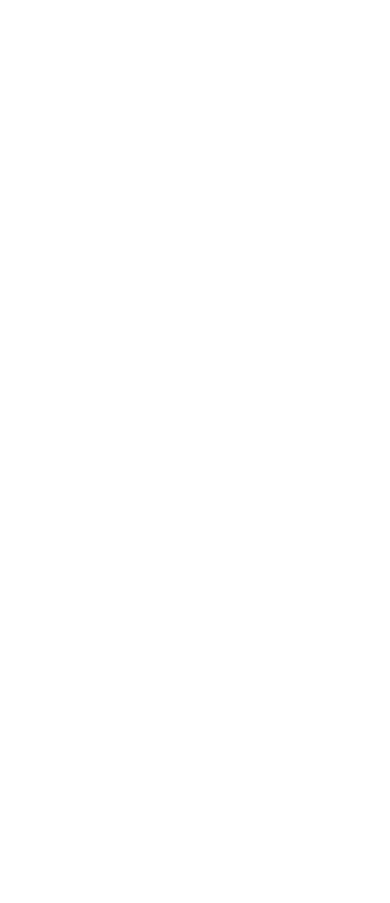
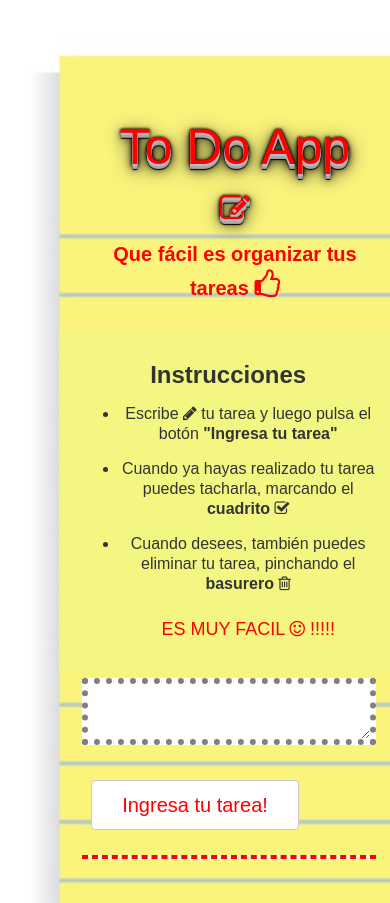
Before and after one commit to ladorytos/To-Do-App, a plain HTML site: page index.html in a window 390 px wide. Before the commit the page ends 844 px from the top, so only its background shows below. Drawn offline with nearby package versions, Linux system fonts and the light colour scheme.

Commit message:
to do app

```diff
--- a/css/main.css
+++ b/css/main.css
@@ -0,0 +1,139 @@
+body{
+	background-image: url(../img/Paper-and-clip-ppt-backgrounds.jpg);
+	background-size: cover;
+	font-family: sans-serif;
+}
+h1 {
+	text-shadow: 0 1px 0 #bbb,
+	0 2px 0 #bbb,
+	0 3px 0 #aaa,
+	0 4px 0 #aaa,
+	0 5px 0 #999,
+	0 6px 1px #000,
+	0 0px 3px #000,
+	0 1px 3px #000,
+	0 3px 5px #000,
+	0 5px 10px #000,
+	0 5px 20px #000;
+	font-size: 50px;
+}
+h3{
+	font-weight: bold;
+}
+p{
+	margin-top: 10px;
+	color: red;
+}
+ul, li{
+	font-size: 18px;
+	line-height: 50px;
+}
+li{
+	margin-top: 15px;
+}
+
+#header {
+  padding: 10px;
+  margin-top: 90px;
+  width: 92%;
+  color: red;
+  font-weight: bold;
+}
+#header p{
+	font-size: 20px;
+}
+#header .fa{
+	font-size: 30px;
+}
+
+#instruccion{
+	margin-top: 10px;
+  padding: 10px;
+ }
+#tareas {
+	border: 2px dashed red;
+	background-color: whitesmoke;
+}
+#icon.fa{
+	font-size: 30px;
+	color: gray;
+}
+
+.agTarea {
+	padding: 5% 10%;
+}
+
+#agTarea{
+      margin-top: -20px;
+      margin-bottom: 30px;
+      color: blue;
+      font-weight: bold;
+}
+.btn{
+	font-size: 20px;
+	color:red;
+	padding: 10px 30px;
+	margin-bottom: 25px;
+}
+
+#contenido{
+	margin-top: 10px;
+	font-size: 20px;
+	color: blue;
+}
+
+
+#inputBox {
+	margin: 10px 0px 30px;
+	padding: 15px 10px 0px;
+  width: 80%;
+  border: 6px dotted gray;
+}
+
+
+/* Responsive }*/
+
+@media screen and (max-width: 667px) {
+.container {
+    width: 80%;
+}
+#header{
+	width: 100%;
+ 	height: 60%;
+ 	margin-left: 40px;
+ 	border:none;
+}
+#instruccion {
+	background-color: #F3F781;
+	padding: 10px 20px;
+	margin-left: 5px;
+	width: 120%;
+}
+#instruccion li{
+  font-size: 16px;
+  line-height: 20px;
+ }
+	#inputBox {
+    width: 130%;
+}
+#tareas {
+	width: 130%;
+}
+.col-md-10{
+  width: 100%; }
+
+@media (min-width: 668px) and (max-width: 1024px) {
+.container {
+  width: 100%;
+}
+.col-md-10{
+  width: 100%;
+}
+
+@media (min-width: 1025px) and (max-width: 1600px) {
+.container {
+  width: 100%;
+}
+.col-md-10{
+  width: 100%;
+}
--- a/index.html
+++ b/index.html
@@ -2,11 +2,48 @@
 <html>
 <head>
   <meta charset="UTF-8">
-  <title>TODO Application</title>
+  <title>To Do Application</title>
   <link rel="stylesheet" href="https://maxcdn.bootstrapcdn.com/bootstrap/3.3.6/css/bootstrap.min.css">
+  <link rel="stylesheet" href="https://maxcdn.bootstrapcdn.com/font-awesome/4.6.3/css/font-awesome.min.css">
+  <meta name="viewport" content="width=device-width, initial-scale=1">
   <link rel="stylesheet" href="css/main.css">
 </head>
 <body>
+<div class="container text-center">
+	<div class="row">
+		<div class="col-md-offset-1 col-md-10">
+			<section id="header">
+	  		<h1>To Do App <i class="fa fa-pencil-square-o" aria-hidden="true"></i></h1>
+		  	<p>Que fácil es organizar tus tareas  <i class="fa fa-thumbs-o-up" aria-hidden="true"></i></p>
+		  </section>
+		  <section id="instruccion">
+				<div class="instrucciones">
+					<h3>Instrucciones</h3>
+					<ul>
+					  <li> Escribe <i class="fa fa-pencil" aria-hidden="true"> </i> tu tarea y luego pulsa el botón <b>"Ingresa tu tarea"</b></li>
+					  <li> Cuando ya hayas realizado tu tarea puedes tacharla, marcando el <b>cuadrito</b>
+					  <i class="fa fa-check-square-o" aria-hidden="true"></i>
+						</li>
+					  <li> Cuando desees, también puedes eliminar tu tarea, pinchando el <b>basurero </b>
+					  <i class="fa fa-trash-o" aria-hidden="true"></i>
+            </li>
+				  	<p>ES MUY FACIL <i class="fa fa-smile-o" aria-hidden="true"></i>  !!!!!</p>
+					</ul>
+				</div>
+			</section>
+			<section id="agTarea" class="agTarea">
+			  <textarea id="inputBox"></textarea>
+					<span class="input-group-btn">
+				  	<button class="btn btn-default" type="button" onclick="agregarTarea()">Ingresa tu tarea!</button>
+			 		</span>
+		   	<div id="lista">
+			 	<div id="tareas"></div>
+				</div>
+			</section>
+		</div>
+	</div>
+</div>
+
 	<script src="js/main.js"></script>
 </body>
 </html>
--- a/js/main.js
+++ b/js/main.js
@@ -0,0 +1,44 @@
+var getInputValue = function() {
+	var inputBox = document.getElementById("inputBox"); //para acceder
+	return inputBox.value;
+}
+var agregarTarea = function() {
+	var inputBoxValue = getInputValue();
+	if (inputBoxValue !== "") {
+		tarea1(inputBoxValue);
+		clean();
+	}
+}
+
+var tarea1 = function(text){
+	var agTarea= document.getElementById("lista");  //para acceder
+	var tarea2 = document.createElement("div");  //crear elemento
+	tarea2.id="tareas";
+var checkbox = document.createElement("input"); //crear elemento
+	checkbox.setAttribute("type","checkbox"); //agregar atributos al elemento
+	checkbox.onchange=function(){
+		if(checkbox){
+			contenido.innerHTML=text.strike();  // describe ... tachado
+		}else{
+			contenido.innerHTML=text;  // describe
+		}
+	}
+	var contenido = document.createElement("p");  //crear elemento
+	contenido.id="contenido";
+	contenido.innerHTML=text;  // describe
+	var icono = document.createElement("span");  //crear elemento
+	icono.setAttribute("id","icon"); //agregar atributos al elemento
+	icono.setAttribute("class","fa fa-trash"); //agregar atributos al elemento
+	icono.onclick = function(){
+		lista.removeChild(tarea2);  //eliminar elemento
+	}
+	agTarea.appendChild(tarea2); //añadir al elemento
+	tarea2.appendChild(checkbox); //añadir al elemento
+	tarea2.appendChild(contenido); //añadir al elemento
+	tarea2.appendChild(icono); //añadir al elemento
+}
+var clean = function() {
+	var inputBox = document.getElementById("inputBox");  //para acceder
+	inputBox.value = "";
+	inputBox.focus();
+}
```
Also changed, not shown: img/4235172-background-powerpoint.jpg (added), img/Paper-and-clip-ppt-backgrounds.jpg (added), img/Stationary-chococat-2332565-777-548.jpg (added).
